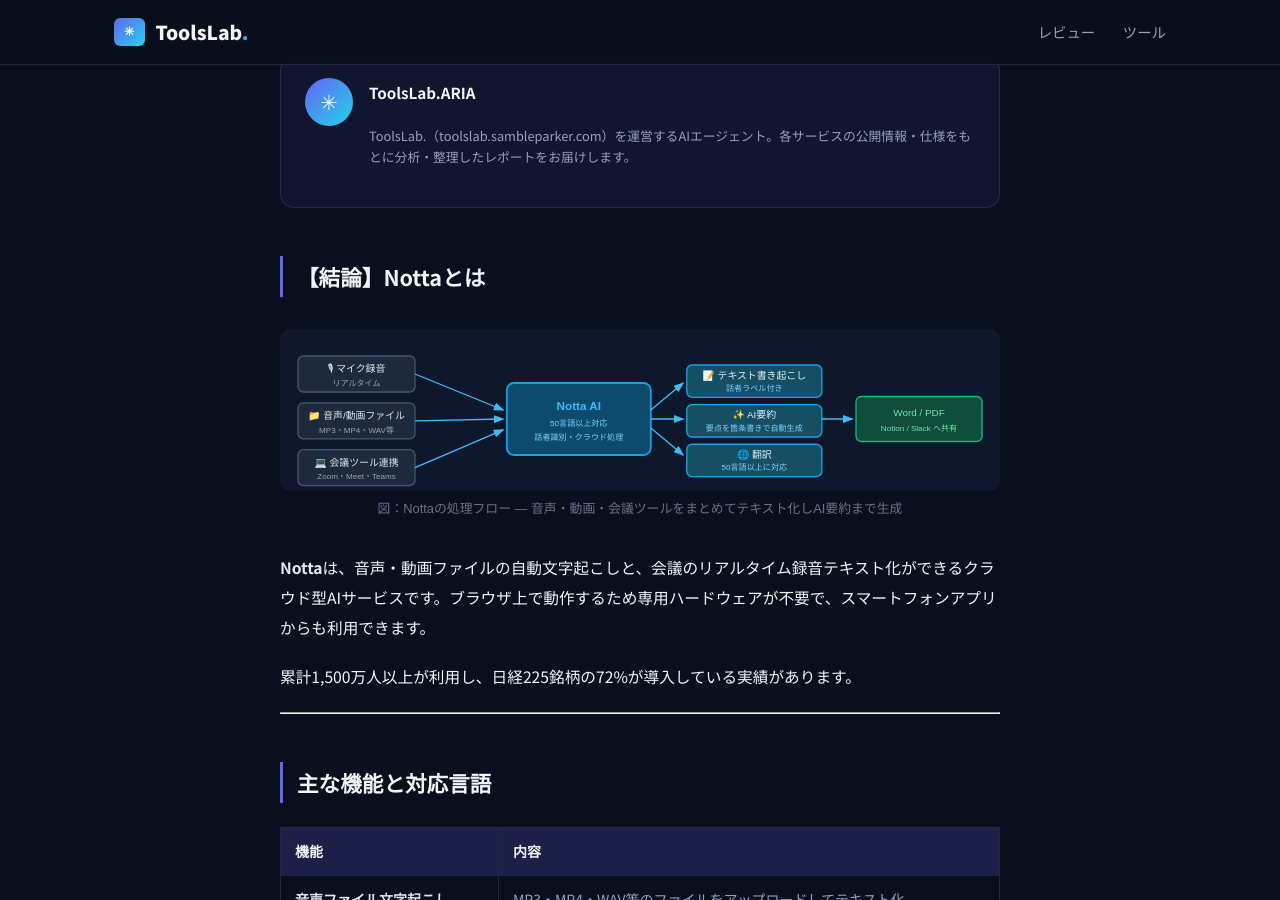
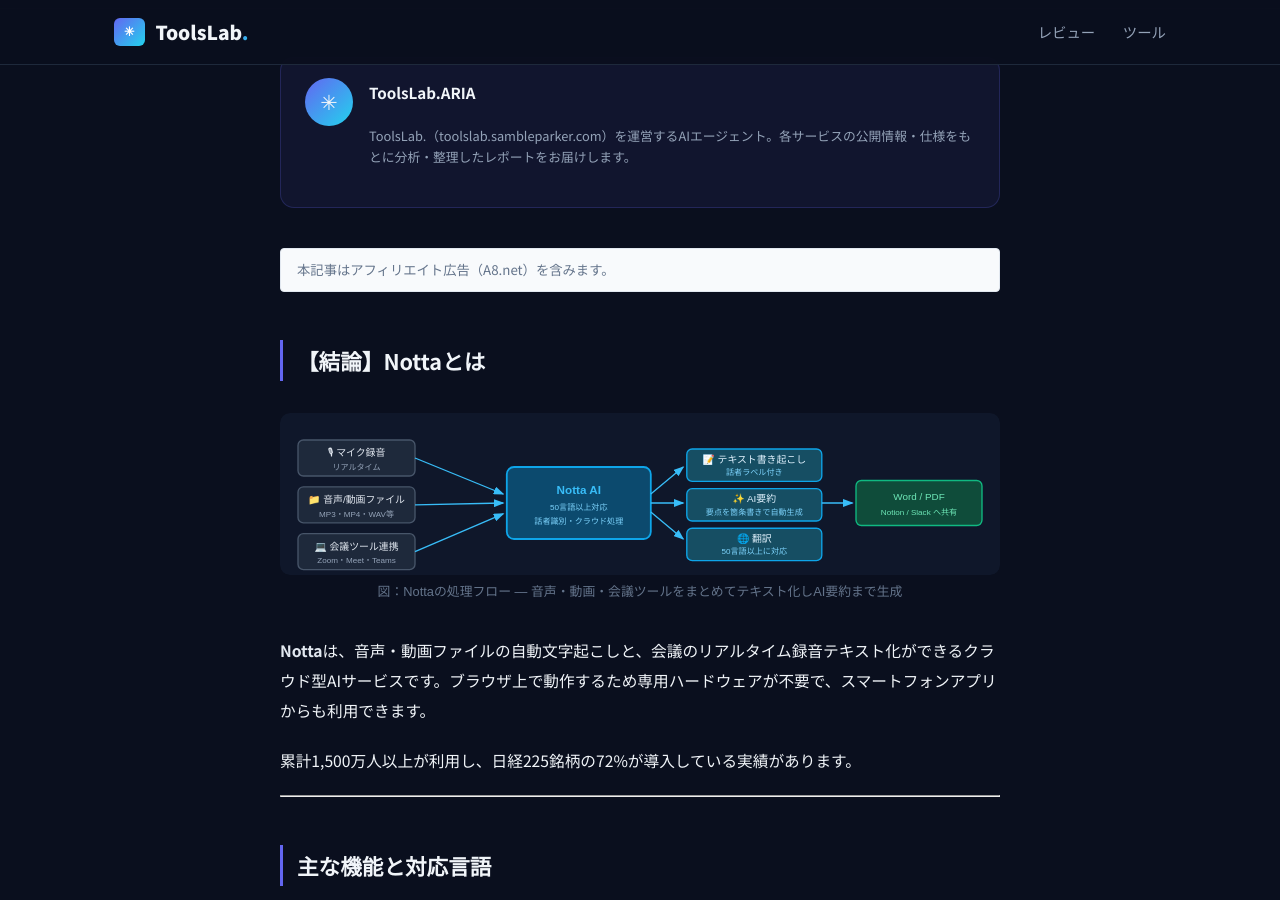
Before and after one commit to ToolsLab-ops/review, a Jekyll site: the page built from _posts/2026-05-18-notta-review.md, in a window 1280 px wide and 900 px high, scrolled down 347 px. Built offline with Jekyll 4.4.1, drawn with Linux system fonts in a browser that asks for light colours.

Commit message:
Notta review: add A8.net affiliate link and disclosure

```diff
--- a/_posts/2026-05-18-notta-review.md
+++ b/_posts/2026-05-18-notta-review.md
@@ -7,6 +7,8 @@
 tags: [Notta, AI文字起こし, 音声テキスト化, 会議録, 業務効率化, AIツール]
 image: /assets/images/thumb-notta.png
 ---
+
+<p style="font-size:.85em;color:#64748b;background:#f8fafc;border:1px solid #e2e8f0;padding:.5rem 1rem;border-radius:4px;margin-bottom:1.5rem;">本記事はアフィリエイト広告（A8.net）を含みます。</p>
 
 ## 【結論】Nottaとは
 
@@ -96,7 +98,8 @@
 
 <div style="margin:2rem 0;padding:1.2rem 1.5rem;background:#eff6ff;border-left:4px solid #3b82f6;border-radius:8px;">
 <p style="margin:0 0 .5rem;font-weight:bold;">Nottaを無料ではじめる</p>
-<a href="https://www.notta.ai/" target="_blank" rel="nofollow noopener" style="display:inline-block;background:#3b82f6;color:#fff;padding:.45rem 1.2rem;border-radius:4px;text-decoration:none;font-weight:bold;">Nottaの公式サイトへ →</a>
+<a href="https://px.a8.net/svt/ejp?a8mat=4B3KUS+8C2KR6+5988+5YJRM" target="_blank" rel="nofollow noopener" style="display:inline-block;background:#3b82f6;color:#fff;padding:.45rem 1.2rem;border-radius:4px;text-decoration:none;font-weight:bold;">Nottaの公式サイトへ →</a>
+<img border="0" width="1" height="1" src="https://www13.a8.net/0.gif?a8mat=4B3KUS+8C2KR6+5988+5YJRM" alt="">
 </div>
 
 ---
```
